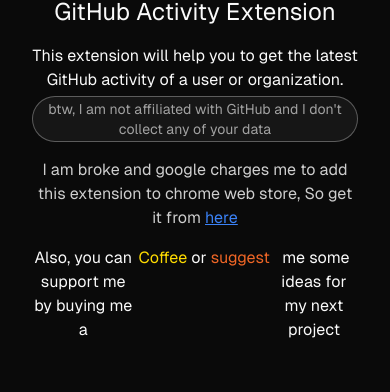
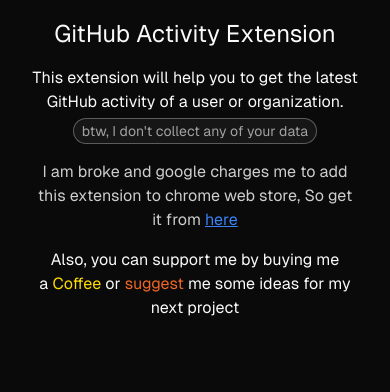
Before and after one commit to MandavkarPranjal/quicktool, a Next.js app: page /github-activity-extension in a window 390 px wide. Both pictures are taken after a click on the element "Go to Chrome Web Store". Shown: the part 227-619 px from the top of the page. Built offline with nearby package versions, Linux system fonts and the light colour scheme.

Commit message:
fix: styling for small screens

```diff
--- a/src/app/(tools)/github-activity-extension/git-extension-docs.tsx
+++ b/src/app/(tools)/github-activity-extension/git-extension-docs.tsx
@@ -17,7 +17,7 @@
                     of a user or organization.
                 </p>
                 <p className="mt-1 inline-block rounded-full border border-white/30 bg-white/5 px-2 py-0.5 text-center text-sm text-white/60">
-                    btw, I am not affiliated with GitHub and I don&apos;t collect any of your data
+                    btw, I don&apos;t collect any of your data
                 </p>
                 <div className="mt-4"></div>
                 <div>
@@ -32,7 +32,7 @@
                     </a>
                 </div>
                 <div className="mt-4"></div>
-                <div className="flex flex-row">
+                <div>
                     Also, you can support me by buying me a
                     <a
                         className="text-coffeeyellow"
@@ -67,7 +67,7 @@
                 of a user or organization.
             </p>
             <p className="mt-1 inline-block rounded-full border border-white/30 bg-white/5 px-2 py-0.5 text-center text-sm text-white/60">
-                btw, I am not affiliated with GitHub and I don&apos;t collect any of your data
+                btw, I don&apos;t collect any of your data
             </p>
 
             <div className="mt-4"></div>
```
